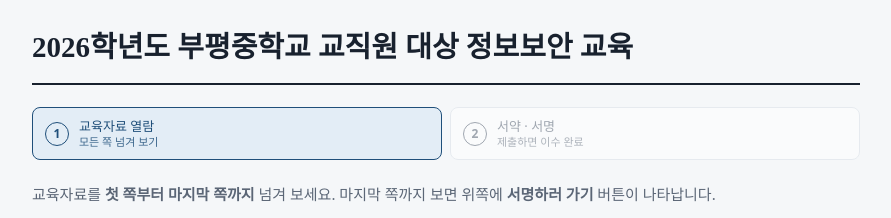
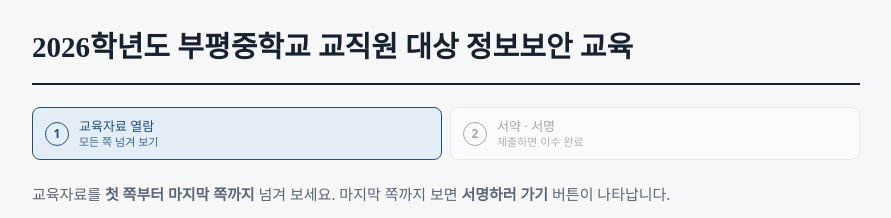
Before and after one commit to shk-cell/teacher-training-sign, a plain HTML site: page index.html in a window 1280 px wide. Shown: the top 218 px of the page, without its empty margins (194-1085 px from the left). Drawn offline with nearby package versions, Linux system fonts and the light colour scheme; a web font is replaced by a local one.

Commit message:
안내 문구에서 '위쪽에' 삭제
Co-Authored-By: Claude Opus 5.5 <noreply@anthropic.com>

```diff
--- a/index.html
+++ b/index.html
@@ -124,7 +124,7 @@ footer{font-size:12px;color:var(--muted);border-top:1px solid var(--line);paddin
   <div id="already" hidden></div>
 
   <section class="panel" id="p1">
-    <p class="lead">교육자료를 <b>첫 쪽부터 마지막 쪽까지</b> 넘겨 보세요. 마지막 쪽까지 보면 위쪽에 <b>서명하러 가기</b> 버튼이 나타납니다.</p>
+    <p class="lead">교육자료를 <b>첫 쪽부터 마지막 쪽까지</b> 넘겨 보세요. 마지막 쪽까지 보면 <b>서명하러 가기</b> 버튼이 나타납니다.</p>
     <div class="viewer">
       <div class="vbar nav">
         <button class="btn ghost" id="prev" disabled>← 이전 쪽</button>
```
